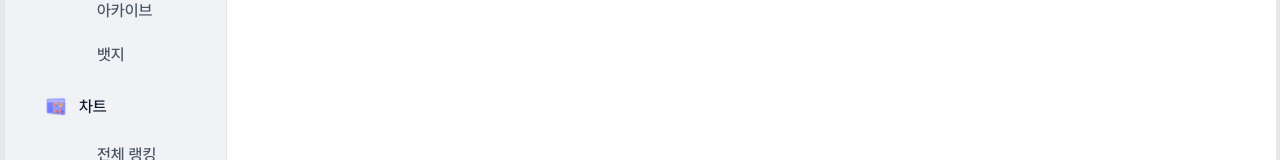
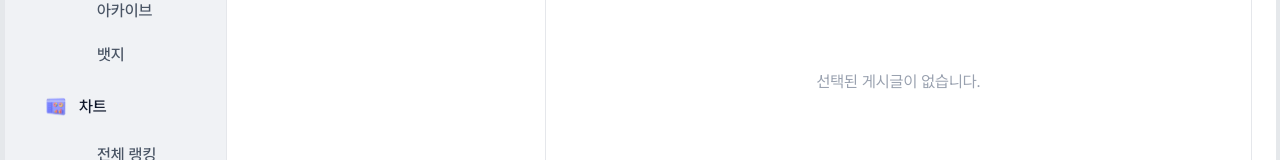
Before and after one commit to prgrms-fe-devcourse/FE7-PROJECT3-TEAM-2, a Next.js app: page /posts/all in a window 1280 px wide. Shown: the part 390-550 px from the top of the page. Built offline with nearby package versions, Linux system fonts and the light colour scheme; no server answers; the database is empty.

Commit message:
feat: 게시글 선택 안 했을 때 컴포넌트 렌더링

```diff
--- a/src/app/(public)/posts/[category]/page.tsx
+++ b/src/app/(public)/posts/[category]/page.tsx
@@ -1,3 +1,9 @@
+import ResponsiveContainer from "@/components/common/ResponsiveContainer";
+
 export default function PostsCategoryPage() {
-  return null;
+  return (
+    <ResponsiveContainer className="bg-bg-main text-text-light flex w-full items-center justify-center max-sm:hidden">
+      <span>선택된 게시글이 없습니다.</span>
+    </ResponsiveContainer>
+  );
 }
```
